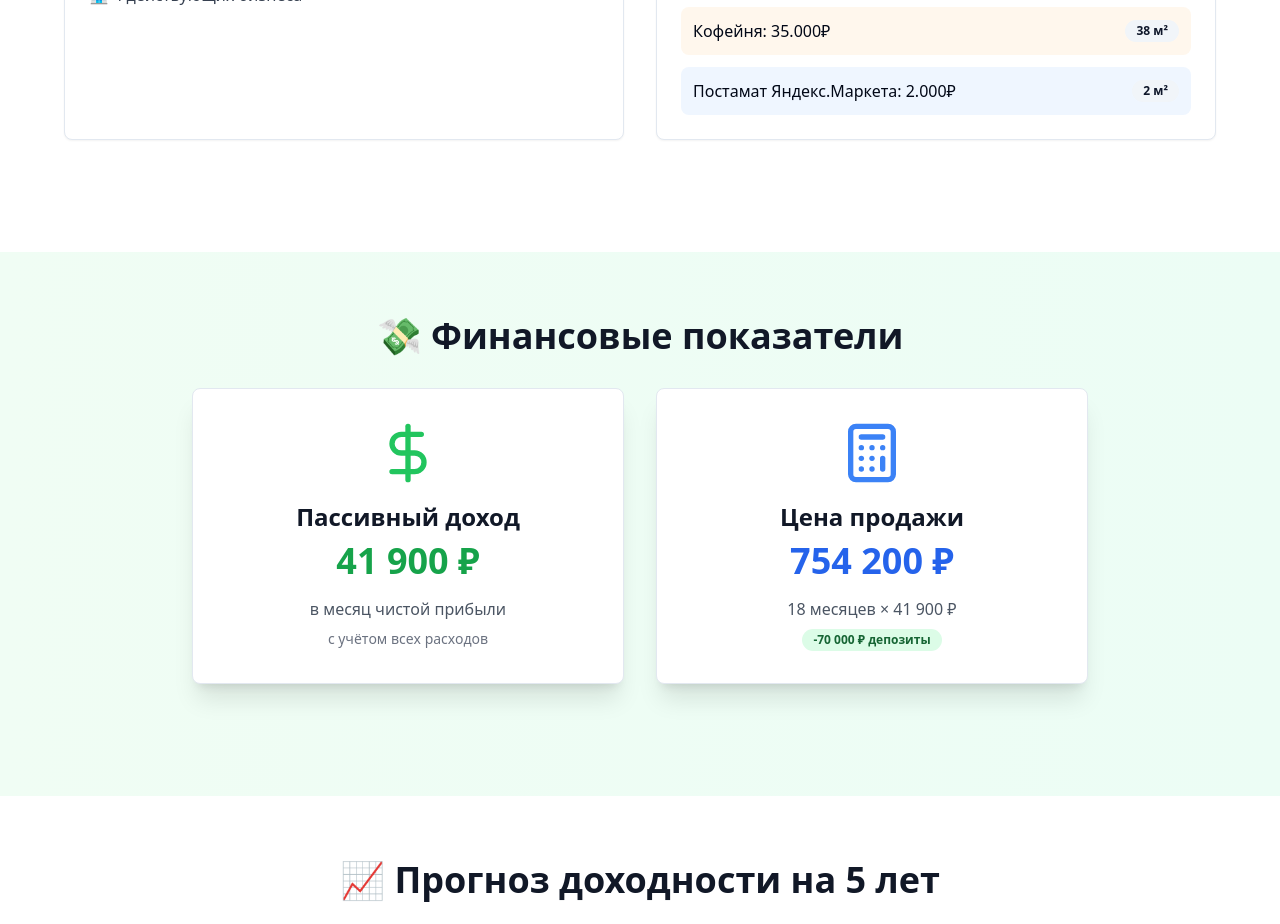
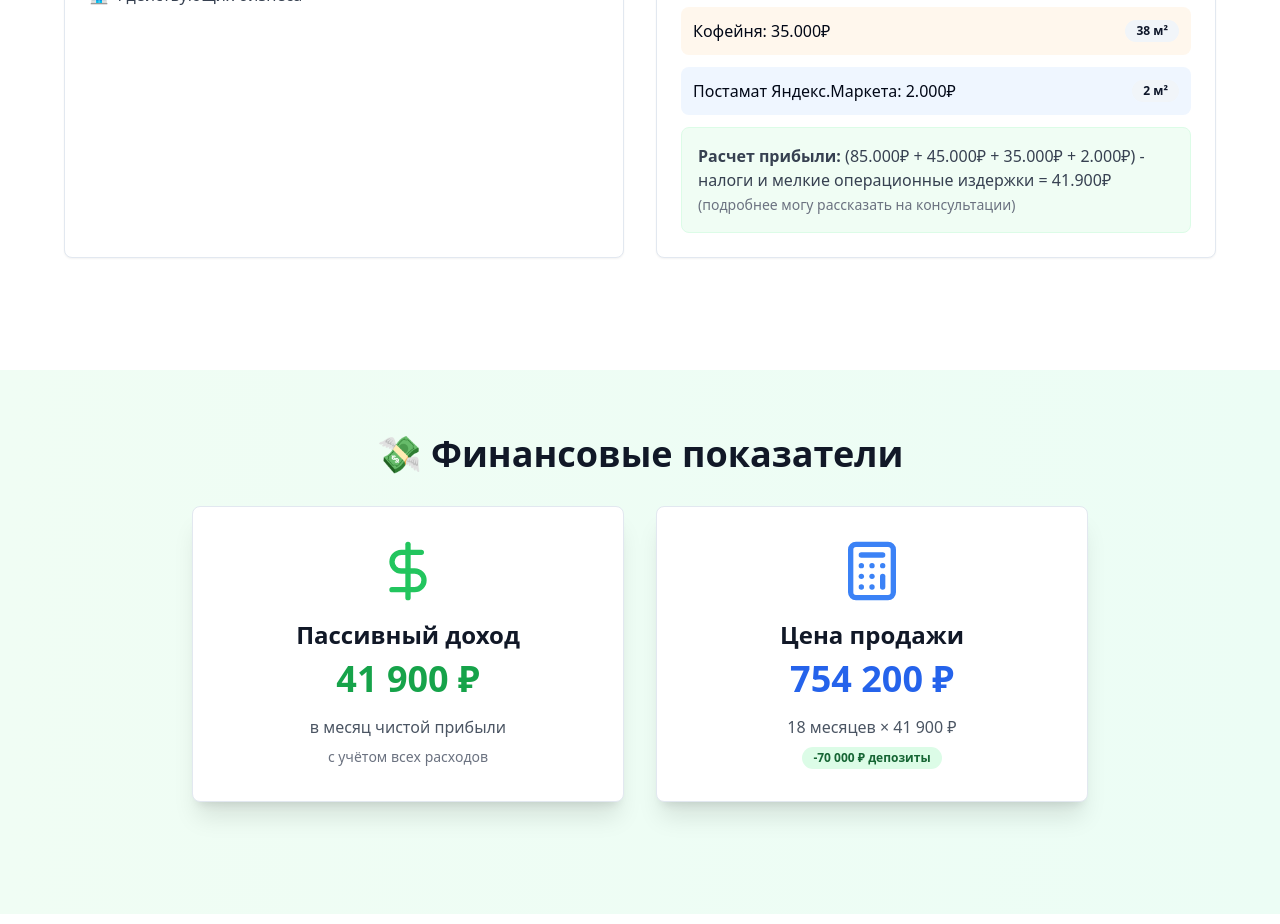
Before and after one commit to DmCh19/rent-ready-business-now, a React (Vite) app: page / in a window 1280 px wide. Shown: the part 1560-2484 px from the top of the page. Built offline with nearby package versions, Linux system fonts and the light colour scheme.

Commit message:
Add financial details
Update financial details with calculation and explanation.

```diff
--- a/src/pages/Index.tsx
+++ b/src/pages/Index.tsx
@@ -160,6 +160,11 @@ const Index = () => {
                     <div className="flex justify-between items-center p-3 bg-blue-50 rounded-lg">
                       <span className="font-medium">Постамат Яндекс.Маркета: 2.000₽</span>
                       <Badge variant="secondary">2 м²</Badge>
+                    </div>
+                    <div className="mt-4 p-4 bg-green-50 rounded-lg border border-green-100">
+                      <p className="text-gray-700">
+                        <span className="font-bold">Расчет прибыли:</span> (85.000₽ + 45.000₽ + 35.000₽ + 2.000₽) - налоги и мелкие операционные издержки = 41.900₽ <span className="text-sm text-gray-500">(подробнее могу рассказать на консультации)</span>
+                      </p>
                     </div>
                   </div>
                 </CardContent>
```
